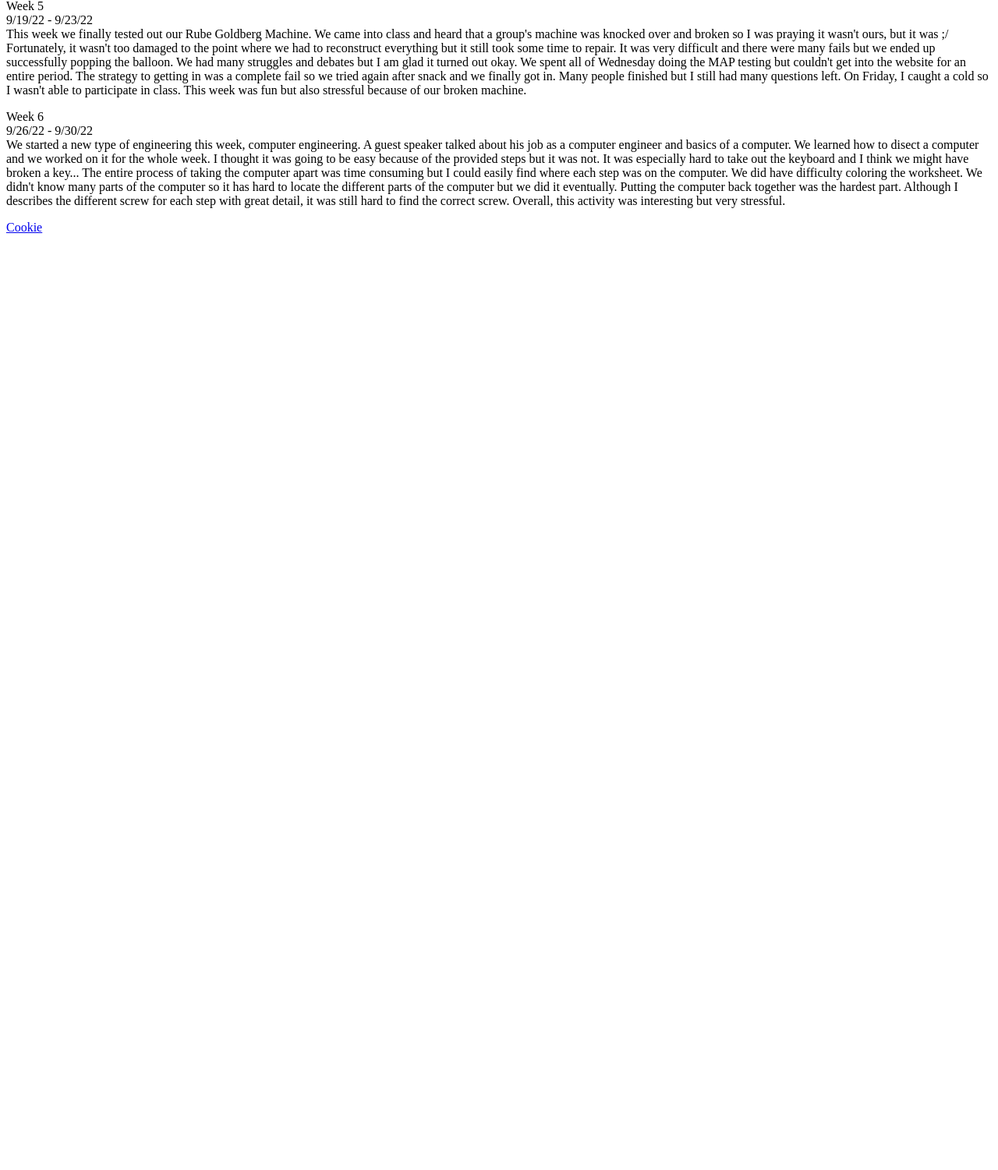
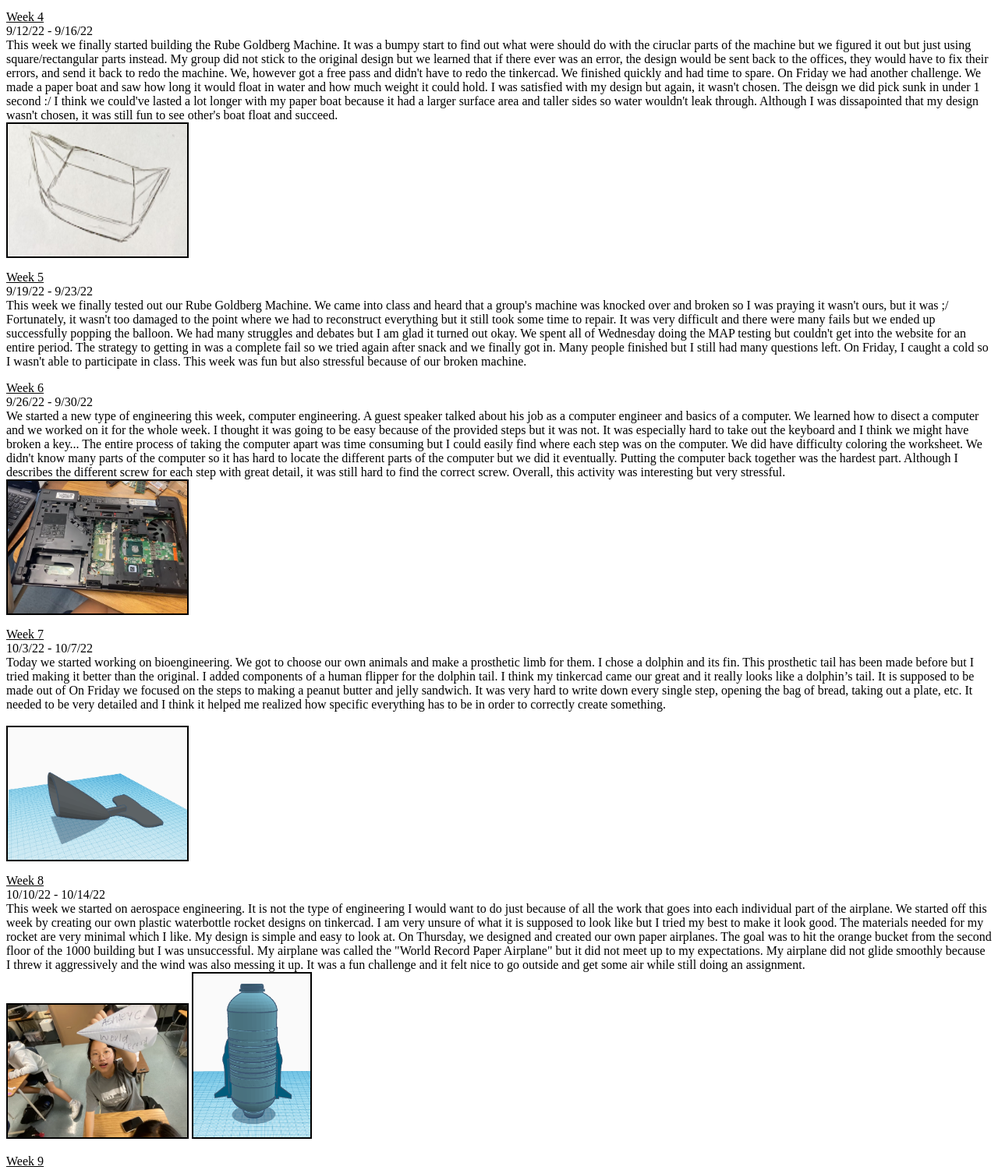
Before and after one commit to seoyenah/Engineering, a plain HTML site: page index.html in a window 1280 px wide. Shown: the part 672-2173 px from the top of the page at 78% size. Before the commit the page ends 981 px from the top, so only its background shows below. Drawn offline with Linux system fonts and the light colour scheme.

Commit message:
10/25 update

```diff
--- a/index.html
+++ b/index.html
@@ -5,40 +5,126 @@
  <h3><hr />Today we worked on a group project</h3>
 
 <p>
-Week 2
+<u>Week 2</u>
 <br> 8/29/22 - 9/2/22 </br>
-Today we made a design of Dasani water with tinkercad. It was harder than I expected. I used many different shapes and it took a long time to finally get it right but I wasn't able to wrap the "Dasani" text around the water bottle. Overall it was a very stressful experience but I still enjoyed it. I thought I did pretty well but I saw other's designs and my jaw dropped. :D We also started to work on the Rube Goldberg Machines. I created an incline, pulley, and lever. We created 3D designs on tinkercad but it was challenging to be so precise with all the measurements. Creating the design was especially hard, as I had no idea how to pop a ballon using a baseball. Youtube helped me to create my design and incorporate at least three mechanisms in this project. I think I did well regarless. This week was interesting and now I know how hard the designing process actually is.
+Today we made a design of Dasani water with tinkercad. It was harder than I expected. I used many different shapes and
+it took a long time to finally get it right but I wasn't able to wrap the "Dasani" text around the water bottle. Overall
+it was a very stressful experience but I still enjoyed it. I thought I did pretty well but I saw other's designs and my
+jaw dropped. :D We also started to work on the Rube Goldberg Machines. I created an incline, pulley, and lever. We created
+3D designs on tinkercad but it was challenging to be so precise with all the measurements. Creating the design was especially
+hard, as I had no idea how to pop a ballon using a baseball. Youtube helped me to create my design and incorporate at least
+three mechanisms in this project. I think I did well regarless. This week was interesting and now I know how hard the designing
+process actually is.
 
 
 </p>
 <p>
-Week 3
+<u>Week 3</u>
 <br> 9/5/22 - 9/9/22 <br/>
-We started off the week with continuing our Rube Goldberg Machines. We got into groups and chose the best design to put to life. We did not end up choosing my design but the design we did choose was simple and effective so it all worked out. The design we did choose had all the correct measurements and had an easy to make structure. I am glad we chose that design because it looked very easy to make. For our challenge, we created an E with another person's measurements. Using paper, we cut out the Es. I surprisingly did not make any mistakes. It was pretty easy considering the crafts I've done in the past. This week was light and enjoyable.
+We started off the week with continuing our Rube Goldberg Machines. We got into groups and chose the best design to put
+to life. We did not end up choosing my design but the design we did choose was simple and effective so it all worked out.
+The design we did choose had all the correct measurements and had an easy to make structure. I am glad we chose that design
+it looked very easy to make. For our challenge, we created an E with another person's measurements. Using paper, we cut out
+the Es. I surprisingly did not make any mistakes. It was pretty easy considering the crafts I've done in the past. This week
+was light and enjoyable.
+<br><img src = "rubegoldburgtinkercad.png"; border = 2; width = 230; height = 170><br/>
 
 
  <p>
- Week 4
+ <u>Week 4</u>
  <br> 9/12/22 - 9/16/22 <br/>
- This week we finally starte building the Rube Goldberg Machine. It was a bumpy start to find out what were should do with the ciruclar parts of the machine but we figured it out but just using square/rectangular parts instead. My group did not stick to the original design but we learned that if there ever was an error, the design would be sent back to the offices, they would have to fix their errors, and send it back to redo the machine. We, however got a free pass and didn't have to redo the tinkercad. We finished quickly and had time to spare. On Friday we had another challenge. We made a paper boat and saw how long it would float in water and how much weight it could hold. I was satisfied with my design but again, it wasn't chosen. The deisgn we did pick sunk in under 1 second :/ I think we could've lasted a lot longer with my paper boat because it had a larger surface area and taller sides so water wouldn't leak through. Although I was dissapointed that my design wasn't chosen, it was still fun to see other's boat float and succeed.
+ This week we finally started building the Rube Goldberg Machine. It was a bumpy start to find out what were should do with
+ the ciruclar parts of the machine but we figured it out but just using square/rectangular parts instead. My group did not
+ stick to the original design but we learned that if there ever was an error, the design would be sent back to the offices,
+ they would have to fix their errors, and send it back to redo the machine. We, however got a free pass and didn't have to
+ redo the tinkercad. We finished quickly and had time to spare. On Friday we had another challenge. We made a paper boat
+ and saw how long it would float in water and how much weight it could hold. I was satisfied with my design but again, it
+ wasn't chosen. The deisgn we did pick sunk in under 1 second :/ I think we could've lasted a lot longer with my paper boat
+ because it had a larger surface area and taller sides so water wouldn't leak through. Although I was dissapointed that my
+ design wasn't chosen, it was still fun to see other's boat float and succeed.
+ <br><img src = "boat.png"; border = 2; width = 230; height = 170><br/>
 
 
  <p>
-  Week 5
-  <br> 9/19/22 - 9/23/22 <br/>
-  This week we finally tested out our Rube Goldberg Machine. We came into class and heard that a group's machine was knocked over and broken so I was praying it wasn't ours, but it was ;/ Fortunately, it wasn't too damaged to the point where we had to reconstruct everything but it still took some time to repair. It was very difficult and there were many fails but we ended up successfully popping the balloon. We had many struggles and debates but I am glad it turned out okay. We spent all of Wednesday doing the MAP testing but couldn't get into the website for an entire period. The strategy to getting in was a complete fail so we tried again after snack and we finally got in. Many people finished but I still had many questions left. On Friday, I caught a cold so I wasn't able to participate in class. This week was fun but also stressful because of our broken machine.
+ <u>Week 5</u>
+  <br>9/19/22 - 9/23/22 <br/>
+  This week we finally tested out our Rube Goldberg Machine. We came into class and heard that a group's machine was knocked
+  over and broken so I was praying it wasn't ours, but it was ;/ Fortunately, it wasn't too damaged to the point where we had
+  to reconstruct everything but it still took some time to repair. It was very difficult and there were many fails but we ended
+  up successfully popping the balloon. We had many struggles and debates but I am glad it turned out okay. We spent all of Wednesday
+  doing the MAP testing but couldn't get into the website for an entire period. The strategy to getting in was a complete fail
+  so we tried again after snack and we finally got in. Many people finished but I still had many questions left. On Friday,
+  I caught a cold so I wasn't able to participate in class. This week was fun but also stressful because of our broken machine.
  </p>
 
  <p>
-  Week 6
+ <u>Week 6</u>
   <br> 9/26/22 - 9/30/22 <br/>
-  We started a new type of engineering this week, computer engineering. A guest speaker talked about his job as a computer engineer and basics of a computer. We learned how to disect a computer and we worked on it for the whole week. I thought it was going to be easy because of the provided steps but it was not. It was especially hard to take out the keyboard and I think we might have broken a key... The entire process of taking the computer apart was time consuming but I could easily find where each step was on the computer. We did have difficulty coloring the worksheet. We didn't know many parts of the computer so it has hard to locate the different parts of the computer but we did it eventually. Putting the computer back together was the hardest part. Although I describes the different screw for each step with great detail, it was still hard to find the correct screw. Overall, this activity was interesting but very stressful.
+  We started a new type of engineering this week, computer engineering. A guest speaker talked about his job as a computer
+  engineer and basics of a computer. We learned how to disect a computer and we worked on it for the whole week. I thought
+  it was going to be easy because of the provided steps but it was not. It was especially hard to take out the keyboard and
+  I think we might have broken a key... The entire process of taking the computer apart was time consuming but I could easily
+  find where each step was on the computer. We did have difficulty coloring the worksheet. We didn't know many parts of the
+  computer so it has hard to locate the different parts of the computer but we did it eventually. Putting the computer back
+  together was the hardest part. Although I describes the different screw for each step with great detail, it was still hard
+  to find the correct screw. Overall, this activity was interesting but very stressful.
+ <br><img src = "computerdisection.png"; border = 2; width = 230; height = 170><br/>
+
  </p>
+
+ <P>
+<u>Week 7</u>
+<br>10/3/22 - 10/7/22<br/>
+Today we started working on bioengineering. We got to choose our own animals and make a prosthetic limb for them. I chose a
+dolphin and its fin. This prosthetic tail has been made before but I tried making it better than the original. I added
+components of a human flipper for the dolphin tail. I think my tinkercad came our great and it really looks like a dolphin’s
+tail. It is supposed to be made out of On Friday we focused on the steps to making a peanut butter and jelly sandwich.
+It was very hard to write down every single step, opening the bag of bread, taking out a plate, etc. It needed to be very
+detailed and I think it helped me realized how specific everything has to be in order to correctly create something. <br>
+<br><img src = "dolphinprosthetic.png"; border = 2; width = 230; height = 170><br/>
+</P>
+
+
+<p>
+ <u>Week 8</u>
+<br>10/10/22 - 10/14/22<br/>
+This week we started on aerospace engineering. It is not the type of engineering I
+would want to do just because of all the work that goes into each individual part of the airplane.
+We started off this week by creating our own plastic waterbottle rocket designs on tinkercad. I am
+very unsure of what it is supposed to look like but I tried my best to make it look good. The materials
+needed for my rocket are very minimal which I like. My design is simple and easy to look at.
+On Thursday, we designed and created our own paper airplanes. The goal was to hit the orange bucket from
+the second floor of the 1000 building but I was unsuccessful. My airplane was called the
+"World Record Paper Airplane" but it did not meet up to my expectations. My airplane did not glide
+smoothly because I threw it aggressively and the wind was also messing it up. It was a fun challenge
+and it felt nice to go outside and get some air while still doing an assignment.
+<br><img src = "best.png"; border = 2; width = 230; height = 170>
+<img src = "waterbottlerocket.png"; border = 2; width = 150; height = 210>
+</p>
+
+<u>Week 9</u>
+<br>10/17/22 - 10/21/22<br/>
+We started actually building our rockets this week. We unfortunately did not choose my idea
+but I think my tinkercad was the easiest to make. We used Greg's idea and we started building.
+The calculations were off so we had to redo some cardboard parts but it was okay in the end.
+We took a really short amount of time to build the rocket because the only parts we needed were
+a bottle, cardboard, and paper. I absent on friday because I was at cheer but they told me that
+our rocket had a leak when they tested it out. I think my model could have worked a bit better
+and made the rocket go further. If I were to redo it I would've added components of my rocket
+to Greg's so our ideas would be combined. I learned how to build a mini rocket and it was fun to make.
+I wish I could've seen it on Friday but from what I've heard it was not a pretty sight.
+Overall I actually enjoyed making the rocket and seeing other's as well.
+
+
+
+
+
+
 
  </p>
 
 </p>
-<a href="google.com">Cookie</a>
+
 
 
 
```
Also changed, not shown: best.png (added), boat.png (added), computerdisection.png (added), dolphinprosthetic.png (added), rubegoldburgtinkercad.png (added), waterbottlerocket.png (added).
